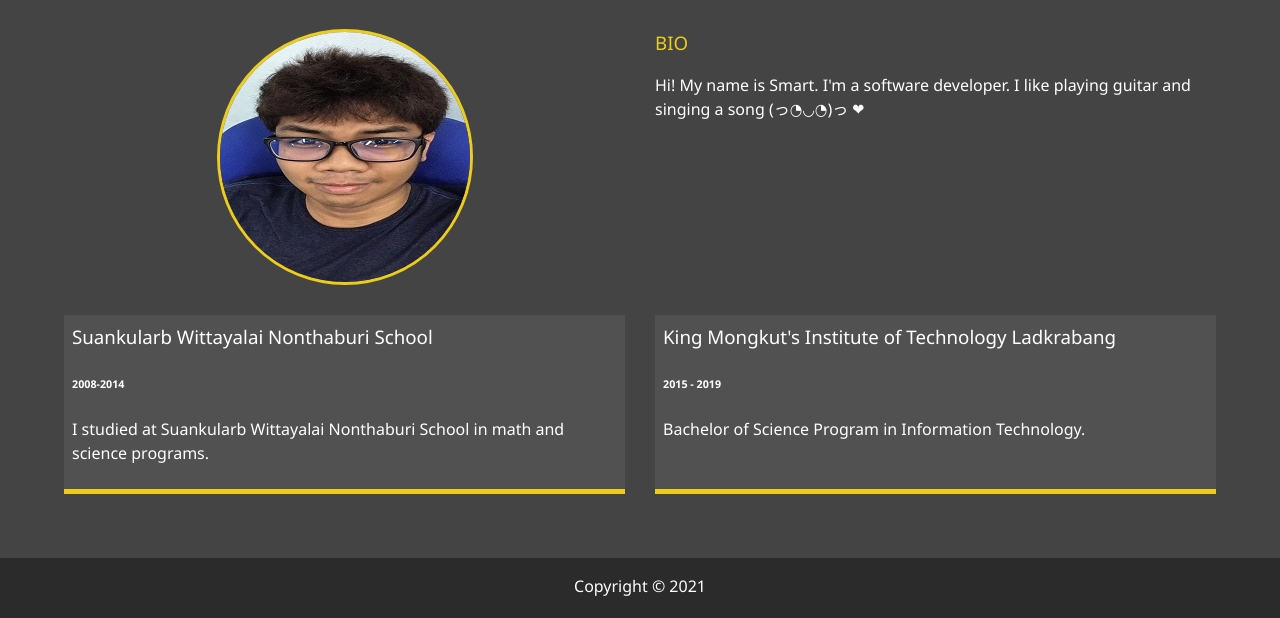
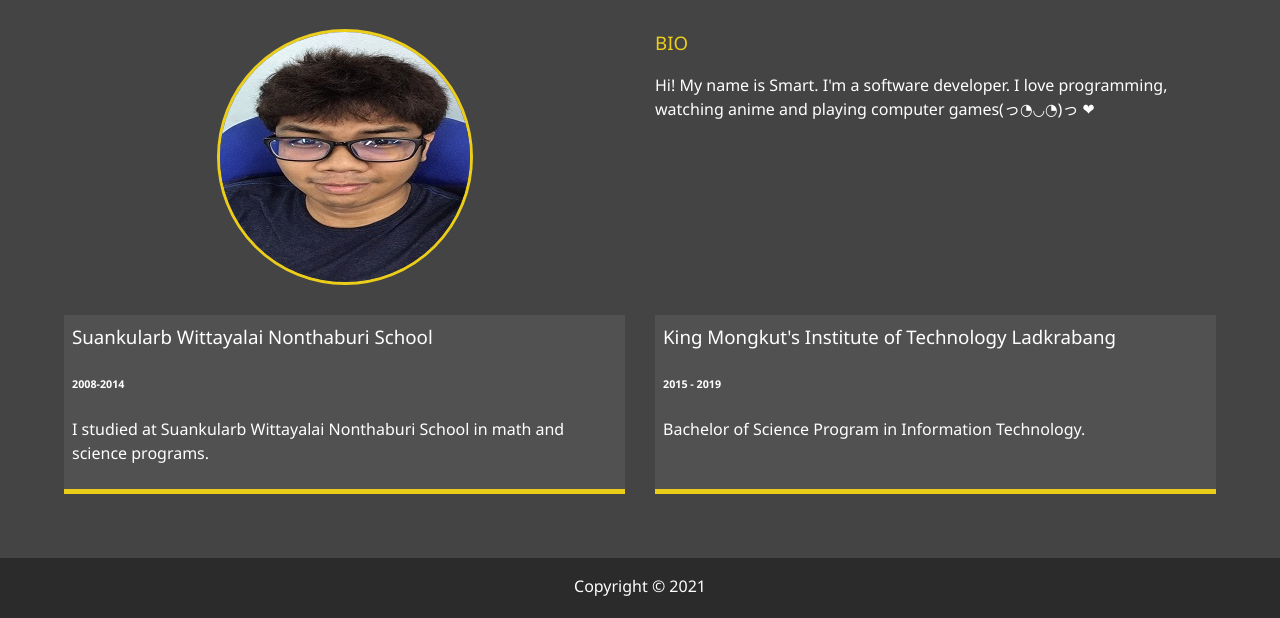
Before and after one commit to smarty0123/portfolio, a website: page dist/about.html in a window 1280 px wide. Shown: the part 205-823 px from the top of the page. Drawn offline with Linux system fonts and the light colour scheme.

Commit message:
Update about.html

```diff
--- a/dist/about.html
+++ b/dist/about.html
@@ -52,7 +52,7 @@
         <div class="bio">
           <h3 class="text-secondary">BIO</h3>
           <p>
-            Hi! My name is Smart. I'm a software developer. I like playing guitar and singing a song (っ◔◡◔)っ ❤
+            Hi! My name is Smart. I'm a software developer. I love programming, watching anime and playing computer games(っ◔◡◔)っ ❤
           </p>
         </div>
         <div class="job job-1">
```
